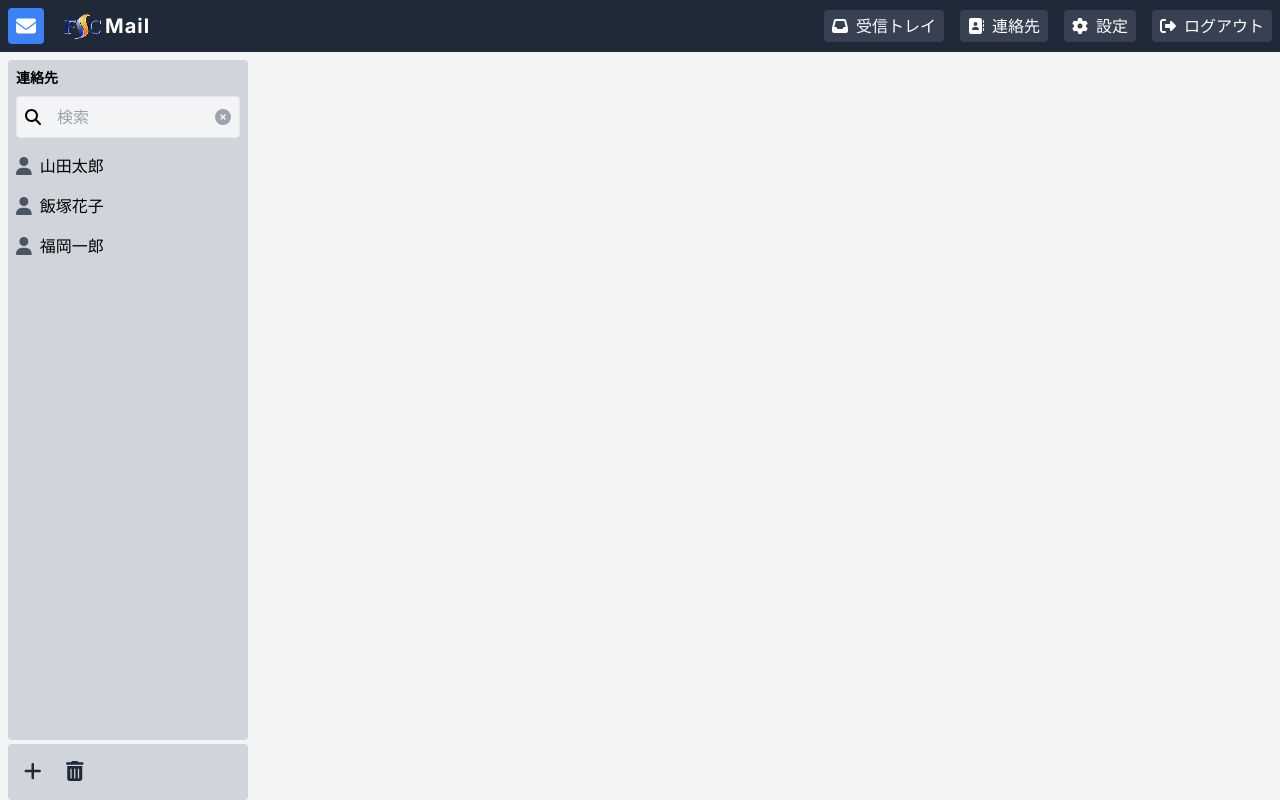
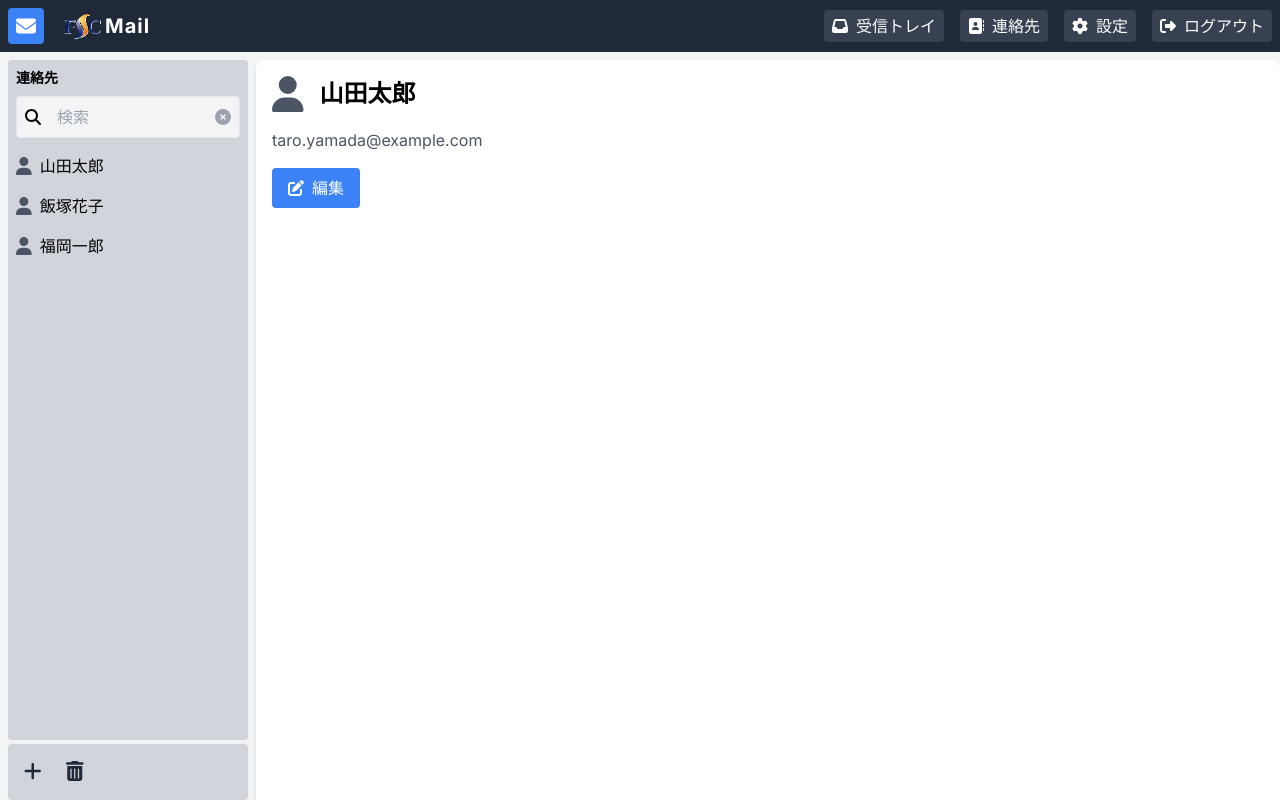
Before and after one commit to kuwa124/mail-practice, a Next.js app: page /adress in a window 1280 px wide. Both pictures are taken after a click on the item "山田太郎". Built offline with nearby package versions, Linux system fonts and the light colour scheme.

Commit message:
♻️ 連絡先編集ページの修正

```diff
--- /dev/null
+++ b/src/app/adress/EditContact/index.tsx
@@ -0,0 +1,73 @@
+'use client'; // クライアントサイドでの実行を明示
+
+// Reactと必要なフックをインポート
+import React, { useState, useEffect } from 'react';
+
+// カスタムフックとアイコンをインポート
+import useContacts from '@/components/Contact/useContacts';
+import { faUser, faEdit } from '@fortawesome/free-solid-svg-icons';
+import { FontAwesomeIcon } from '@fortawesome/react-fontawesome';
+
+// EmailContextのカスタムフックをインポート
+import { useEmailContext } from '@/app/contexts/EmailContext';
+
+// Mail型をインポート（useContacts.tsで定義されているものと同じ）
+import { Mail } from '@/app/shared/constants';
+
+// EditContactコンポーネントの定義
+export function EditContact() {
+  // EmailContextから選択されたメールアドレスを取得
+  const { selectedEmail } = useEmailContext();
+
+  // カスタムフックから必要な情報を取得
+  const { filteredContacts } = useContacts();
+
+  // 編集対象の連絡先を状態として管理（Mail型を使用）
+  const [selectedContact, setSelectedContact] = useState<Mail | null>(null);
+
+  // 選択されたメールアドレスが変更されたときに連絡先を更新
+  useEffect(() => {
+    // filteredContactsから選択された連絡先を探す
+    const contact = filteredContacts.find(
+      (c: Mail) => c.email === selectedEmail
+    );
+    setSelectedContact(contact || null);
+  }, [selectedEmail, filteredContacts]);
+
+  // 選択された連絡先がない場合のメッセージ表示
+  if (!selectedContact) {
+    return (
+      // 親要素の高さいっぱいに広げ、中央揃えにする
+      <div className='h-full flex items-center justify-center text-gray-500'>
+        連絡先を選択するとここに表示されます。
+      </div>
+    );
+  }
+
+  // 選択された連絡先がある場合の表示
+  return (
+    // 親要素の高さいっぱいに広げ、スクロール可能にし、下部にパディングを追加
+    <div className='h-full space-y-4 my-2 bg-white rounded-lg shadow overflow-auto pb-4 p-4'>
+      {/* アイコンと名前を横並びに配置 */}
+      <div className='flex items-center space-x-4'>
+        {/* ユーザーアイコン */}
+        <FontAwesomeIcon
+          icon={faUser}
+          className='text-4xl text-gray-600' /* アイコンのサイズと色を設定 */
+        />
+        {/* 名前を表示 */}
+        <h2 className='text-2xl font-bold'>{selectedContact.name}</h2>
+      </div>
+
+      {/* メールアドレスを表示 */}
+      <div className='text-gray-600'>{selectedContact.email}</div>
+
+      {/* 編集ボタン */}
+      {/* ボタンのスタイルを設定し、ホバー時の効果を追加 */}
+      <button className='mt-4 flex items-center space-x-2 bg-blue-500 text-white px-4 py-2 rounded hover:bg-blue-600 transition-colors'>
+        <FontAwesomeIcon icon={faEdit} /* 編集アイコン */ />
+        <span>編集</span>
+      </button>
+    </div>
+  );
+}
--- a/src/app/adress/EmailEditor/index.tsx
+++ /dev/null
@@ -1,110 +0,0 @@
-// app/createEmail/components/EditContact/index.tsx
-
-'use client';
-
-// Reactと必要なフックをインポート
-import React, { useState } from 'react';
-import { Mail } from '@/app/shared/constants';
-
-// EditContactコンポーネントのプロップスの型定義
-type EditContactProps = {
-  contact: Mail; // 編集対象の連絡先
-  onClose: () => void; // モーダルを閉じる関数
-};
-
-// Tailwindクラスの定数
-const TAILWIND_CLASSES = {
-  // モーダルの背景スタイル
-  // 画面全体をカバーし、半透明の背景を設定
-  MODAL_BACKDROP:
-    'fixed inset-0 bg-black bg-opacity-50 flex items-center justify-center',
-
-  // モーダルのコンテンツスタイル
-  // 白背景で角丸、パディングを設定
-  MODAL_CONTENT: 'bg-white rounded-lg p-6 w-96',
-
-  // 入力フィールドのスタイル
-  // 幅いっぱいで、枠線と余白を設定
-  INPUT: 'w-full border rounded px-3 py-2 mt-1 mb-4',
-
-  // ボタンの基本スタイル
-  // 幅いっぱいで、色と余白、角丸を設定
-  BUTTON: 'w-full py-2 px-4 rounded text-white font-bold',
-};
-
-// EditContactコンポーネントの定義
-const EditContact: React.FC<EditContactProps> = ({ contact, onClose }) => {
-  // 編集中の連絡先情報の状態
-  const [editedContact, setEditedContact] = useState(contact);
-
-  // 入力変更ハンドラー
-  // 入力フィールドの値が変更されたときに状態を更新
-  const handleChange = (e: React.ChangeEvent<HTMLInputElement>) => {
-    const { name, value } = e.target;
-    setEditedContact((prev) => ({ ...prev, [name]: value }));
-  };
-
-  // 保存ハンドラー
-  // 編集した連絡先情報を保存し、モーダルを閉じる
-  const handleSave = () => {
-    // ここで編集した連絡先情報を保存する処理を実装
-    // 例: API呼び出しや状態管理ライブラリを使用して更新
-    console.log('Saving contact:', editedContact);
-    onClose();
-  };
-
-  return (
-    <div className={TAILWIND_CLASSES.MODAL_BACKDROP}>
-      <div className={TAILWIND_CLASSES.MODAL_CONTENT}>
-        <h2 className='text-xl font-bold mb-4'>連絡先を編集</h2>
-
-        {/* 名前入力フィールド */}
-        <label className='block'>
-          名前:
-          <input
-            type='text'
-            name='name'
-            value={editedContact.name}
-            onChange={handleChange}
-            className={TAILWIND_CLASSES.INPUT}
-          />
-        </label>
-
-        {/* メールアドレス入力フィールド */}
-        <label className='block'>
-          メールアドレス:
-          <input
-            type='email'
-            name='email'
-            value={editedContact.email}
-            onChange={handleChange}
-            className={TAILWIND_CLASSES.INPUT}
-          />
-        </label>
-
-        {/* 保存ボタン */}
-        {/* bg-blue-500: 背景色を青に設定 */}
-        {/* hover:bg-blue-600: ホバー時に少し濃い青に変更 */}
-        <button
-          onClick={handleSave}
-          className={`${TAILWIND_CLASSES.BUTTON} bg-blue-500 hover:bg-blue-600`}
-        >
-          保存
-        </button>
-
-        {/* キャンセルボタン */}
-        {/* bg-gray-300: 背景色をグレーに設定 */}
-        {/* hover:bg-gray-400: ホバー時に少し濃いグレーに変更 */}
-        {/* mt-2: 上部のマージンを0.5rem（8px）に設定 */}
-        <button
-          onClick={onClose}
-          className={`${TAILWIND_CLASSES.BUTTON} bg-gray-300 hover:bg-gray-400 mt-2`}
-        >
-          キャンセル
-        </button>
-      </div>
-    </div>
-  );
-};
-
-export default EditContact;
--- a/src/app/adress/page.tsx
+++ b/src/app/adress/page.tsx
@@ -5,7 +5,7 @@ import Header from '@/components/Header';
 import Contact from '@/components/Contact';
 
 // メールエディターコンポーネントをインポート（現在はコメントアウト）
-// import EditContact from '@/app/adress/EmailEditor';
+import { EditContact } from '@/app/adress/EditContact';
 
 // 編集用コンポーネントをインポート
 import EditComponent from '@/app/adress/EditComponent';
@@ -42,8 +42,10 @@ const Adress: React.FC<AdressProps> = () => {
           {/* 編集用コンポーネントを配置 */}
           <EditComponent />
         </div>
-        {/* メールエディターコンポーネントはコメントアウト状態 */}
-        {/* <EditContact  /> */}
+        <div className='flex-1'>
+          {/* メールエディターコンポーネントはコメントアウト状態 */}
+          <EditContact />
+        </div>
       </div>
     </div>
   );
```
